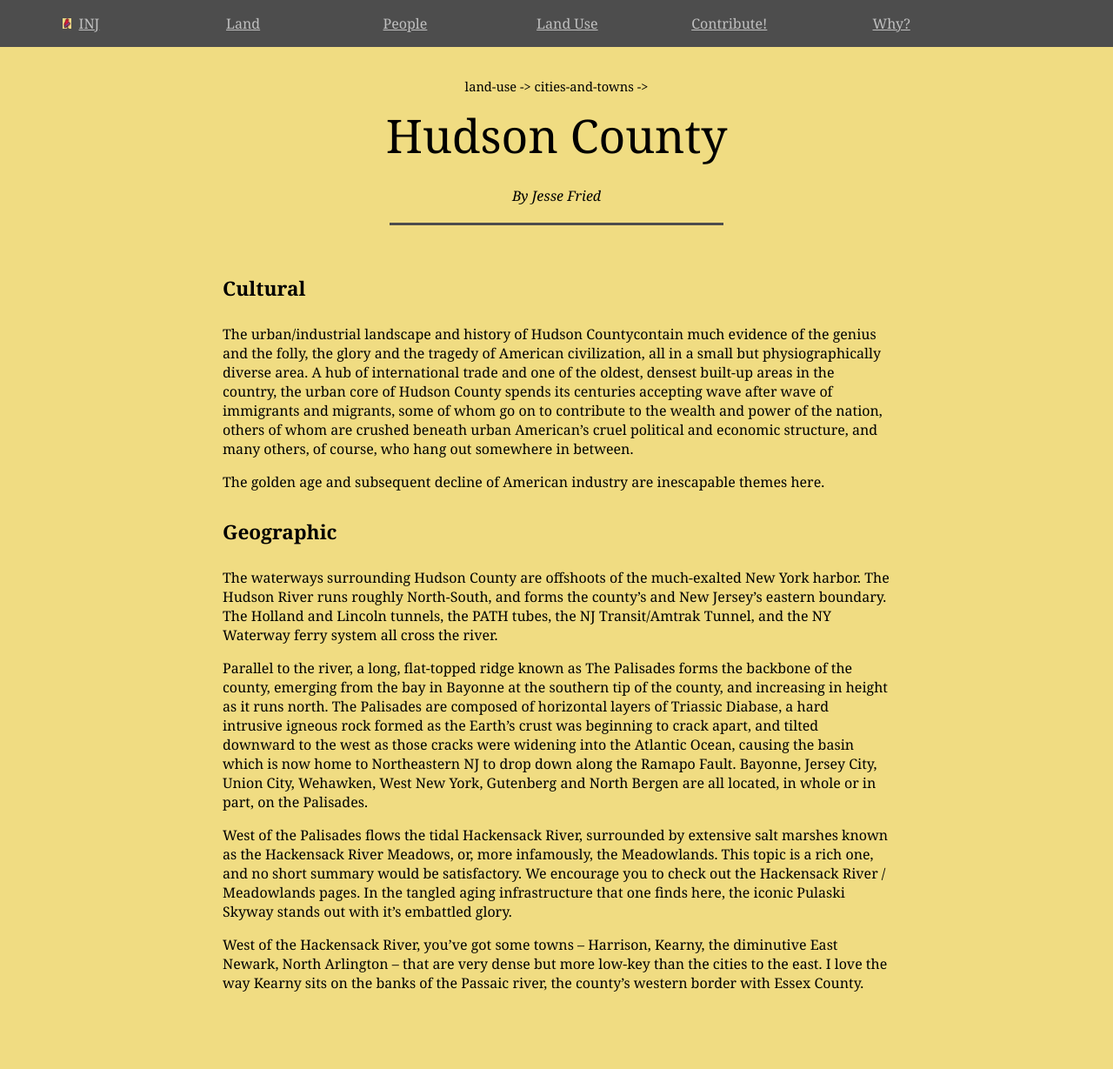
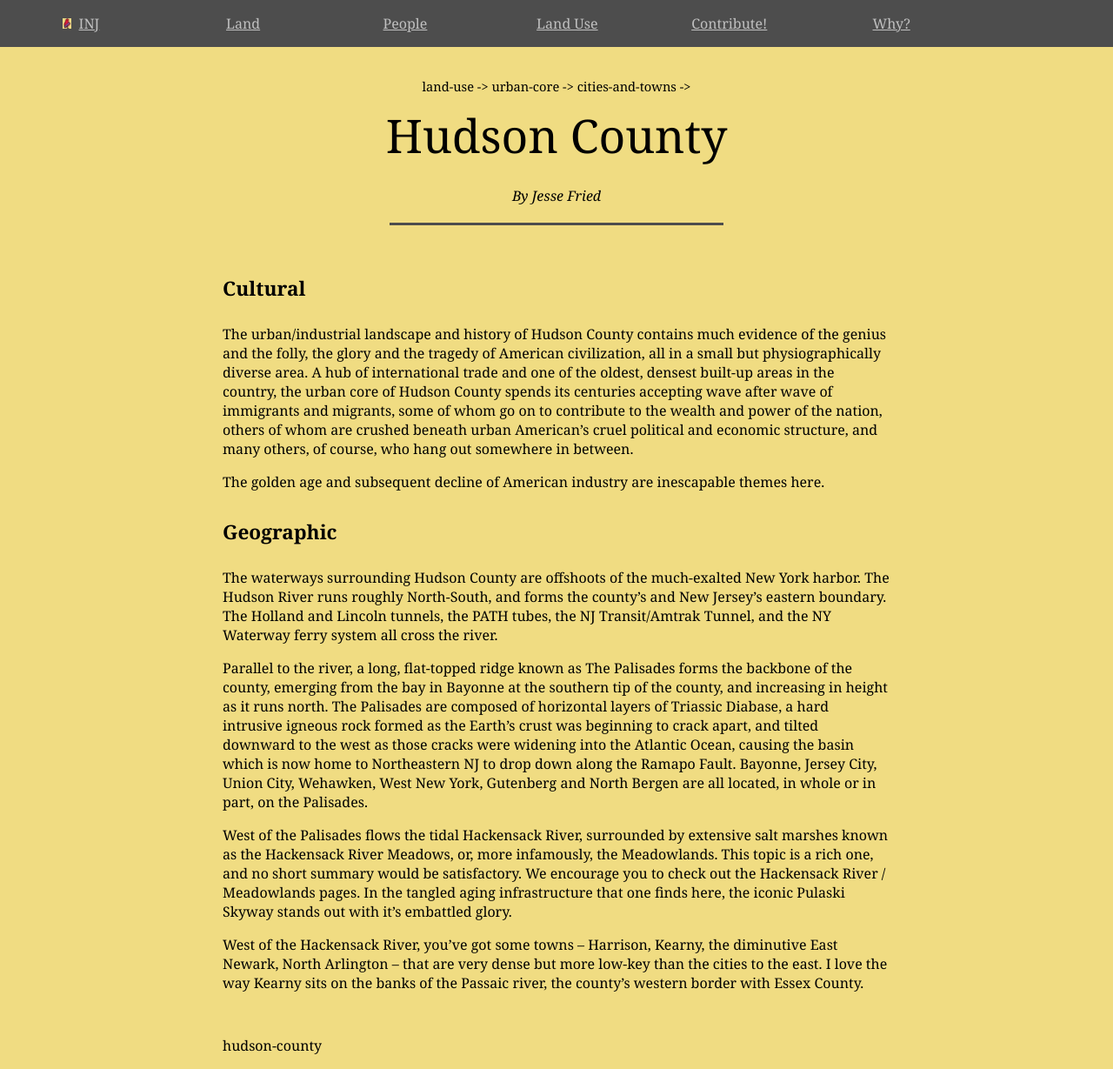
Before and after one commit to jonfried/oakafee.github.io, a Jekyll site: the page built from _posts/2016-09-13-hudson-county.md, in a window 1280 px wide. Shown: the whole page at 87% size. Built offline with Jekyll 4.4.1, drawn with Linux system fonts in a browser that asks for light colours; before the commit the page ends 1191 px from its top, so only the background shows below that.

Commit message:
Update 2016-09-13-hudson-county.md

```diff
--- a/_posts/2016-09-13-hudson-county.md
+++ b/_posts/2016-09-13-hudson-county.md
@@ -4,12 +4,14 @@ title: Hudson County
 author: Jesse Fried
 categories:
   - land-use
+  - urban-core
   - cities-and-towns
+tags: hudson-county
 ---
 
 ## Cultural
 
-The urban/industrial landscape and history of Hudson Countycontain much evidence of the genius and the folly, the glory and the tragedy of American civilization, all in a small but physiographically diverse area. A hub of international trade and one of the oldest, densest built-up areas in the country, the urban core of Hudson County spends its centuries accepting wave after wave of immigrants and migrants, some of whom go on to contribute to the wealth and power of the nation, others of whom are crushed beneath urban American’s cruel political and economic structure, and many others, of course, who hang out somewhere in between.
+The urban/industrial landscape and history of Hudson County contains much evidence of the genius and the folly, the glory and the tragedy of American civilization, all in a small but physiographically diverse area. A hub of international trade and one of the oldest, densest built-up areas in the country, the urban core of Hudson County spends its centuries accepting wave after wave of immigrants and migrants, some of whom go on to contribute to the wealth and power of the nation, others of whom are crushed beneath urban American’s cruel political and economic structure, and many others, of course, who hang out somewhere in between.
 
 The golden age and subsequent decline of American industry are inescapable themes here.
 
```
